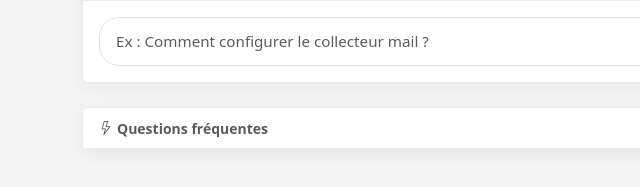
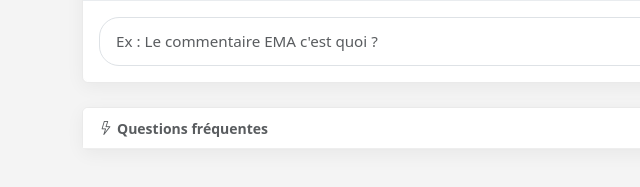
Before and after one commit to mikefri/Ticket_GLPI, a website: page iabdc.html in a window 1280 px wide. Shown: the part 670-857 px from the top of the page, 0-640 px from the left. Drawn offline with nearby package versions, Linux system fonts and the light colour scheme.

Commit message:
Update iabdc.html

```diff
--- a/iabdc.html
+++ b/iabdc.html
@@ -334,7 +334,7 @@ Posez-moi vos questions. Je suis là pour vous aider.</div>
           <textarea
             id="questionInput"
             class="form-control"
-            placeholder="Ex : Comment configurer le collecteur mail ?"
+            placeholder="Ex : Le commentaire EMA c'est quoi ?"
             rows="1"
             autocomplete="off"
           ></textarea>
```
